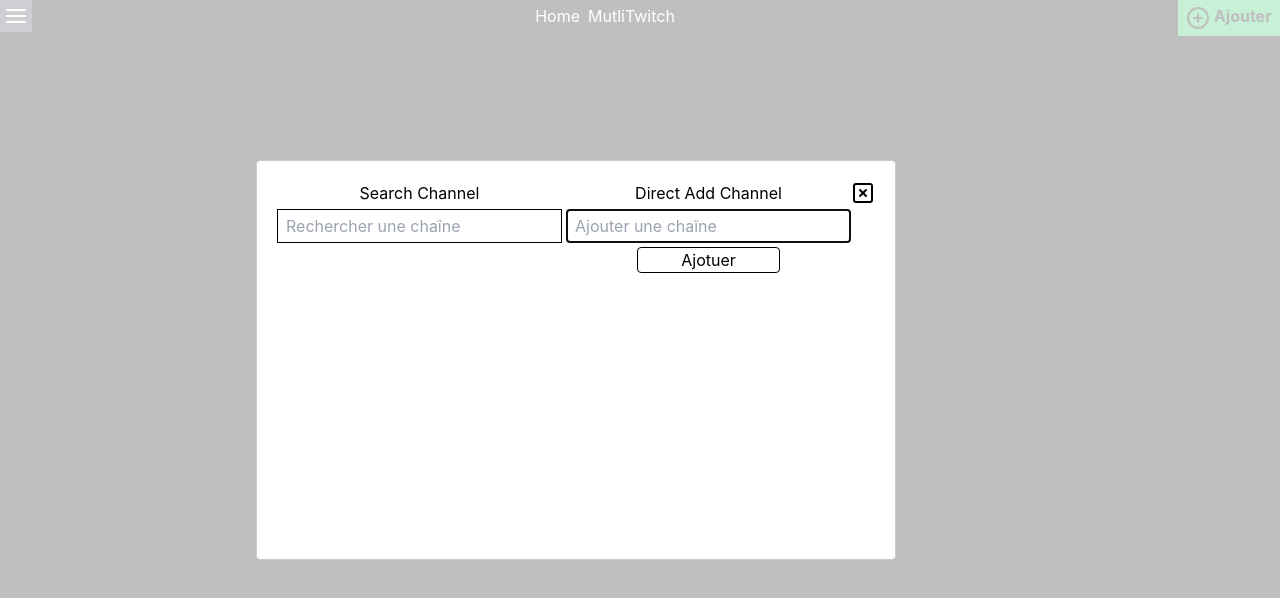
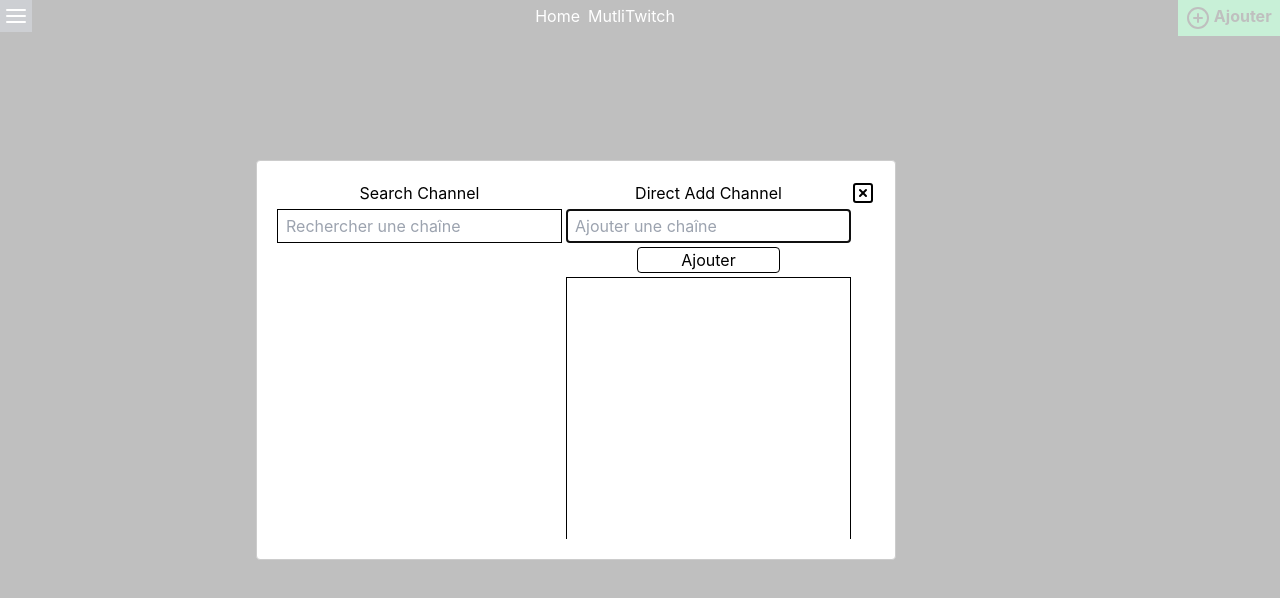
Before and after one commit to guillaumelengrand/multi-twitch-nextjs, a Next.js app: page /multitwitch in a window 1280 px wide. Both pictures are taken after a click on the element "Ajouter". Shown: the top 598 px of the page. Built offline with nearby package versions, Linux system fonts and the light colour scheme; what twitch, twitch-auth would draw is missing.

Commit message:
AddModal: save last add channel in localstorage for quick acces

```diff
--- a/components/multi-twitch/add-channel.js
+++ b/components/multi-twitch/add-channel.js
@@ -7,7 +7,12 @@ export default function AddChannel({closeModal, addChan}) {
     const [searchString, setSearchString] = useState('');
     const [channelAdd, setChannelAdd] = useState('');
     const [results, setResults] = useState([]);
+    const [favList, setFavList] = useState([]);
 
+    useEffect(async () => {
+        let saveFavList = localStorage.getItem('favList');
+        if (saveFavList != null) setFavList(JSON.parse(saveFavList));
+    }, []);
     useEffect(async () => {
         if (searchString.length > 2) {
             const streams = await TwitchApi.api.helix.search.searchChannels(searchString);
@@ -21,11 +26,22 @@ export default function AddChannel({closeModal, addChan}) {
     }, [searchString]);
 
     const addChannel = channel => {
-        closeModal();
+        let newFavList = [...favList, {name: channel}];
+        setFavList(newFavList);
+        localStorage.setItem('favList', JSON.stringify(newFavList));
+        // closeModal();
+        setChannelAdd('');
         addChan(channel);
     };
+
+    const removeFav = channel => {
+        let newFavList = favList.filter(fav => fav.name != channel.name);
+        localStorage.setItem('favList', JSON.stringify(newFavList));
+        setFavList(newFavList);
+    };
+
     return (
-        <div className="h-full">
+        <div className="h-full overflow-hidden">
             <div className="inline-block float-right cursor-pointer" onClick={closeModal}>
                 <CloseSquare />
             </div>
@@ -72,8 +88,20 @@ export default function AddChannel({closeModal, addChan}) {
                         autoFocus={true}
                     />
                     <button className="w-1/2 border border-black rounded" onClick={e => addChannel(channelAdd)}>
-                        Ajotuer
+                        Ajouter
                     </button>
+                    <div className="flex flex-col w-full gap-1 px-2 overflow-y-auto border border-black h-80">
+                        {favList?.map(fav => (
+                            <div className="flex flex-row justify-between border-b border-black" key={fav.name}>
+                                <button className="px-2" onClick={e => addChan(fav.name)}>
+                                    {fav.name}
+                                </button>
+                                <button className="text-red-600" onClick={e => removeFav(fav)}>
+                                    <CloseSquare />
+                                </button>
+                            </div>
+                        ))}
+                    </div>
                 </div>
             </div>
         </div>
```
